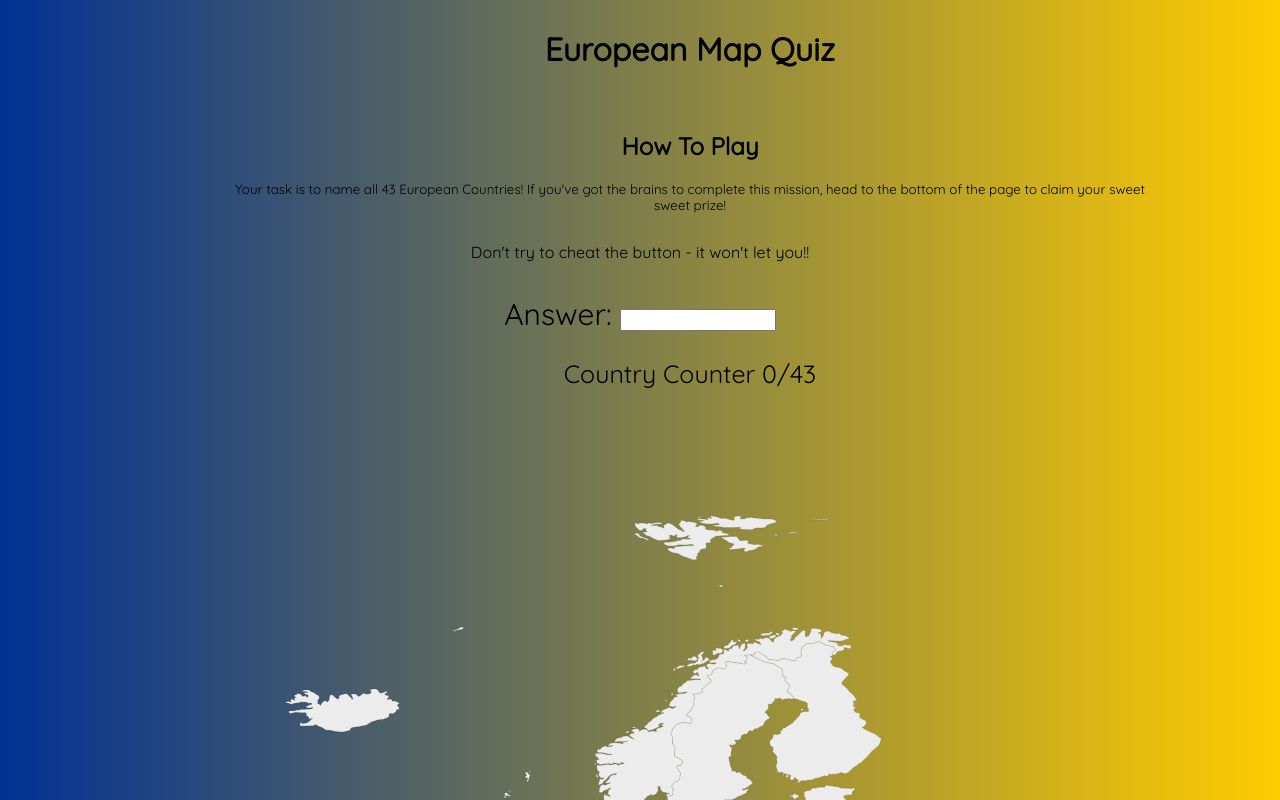
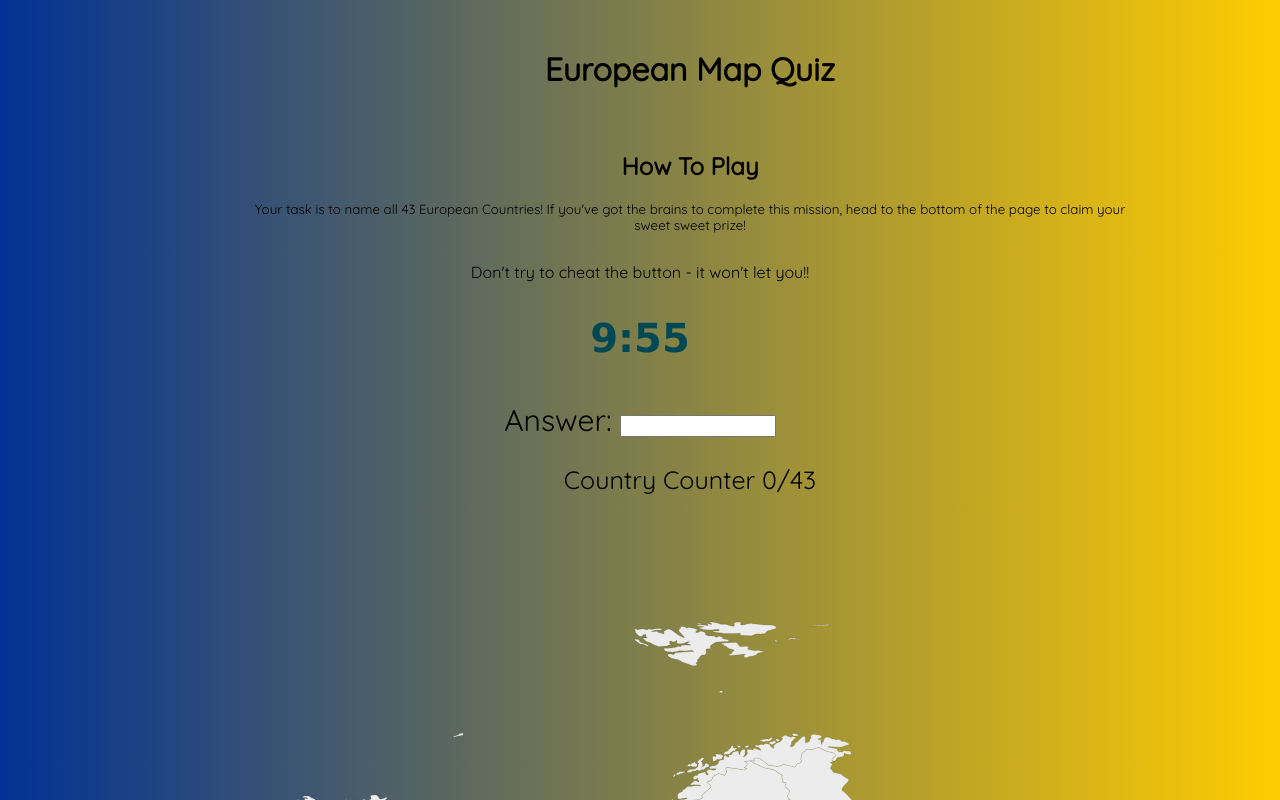
Before and after one commit to Lex5mith/map-quiz, a plain HTML site: page mapquiz.html in a window 1280 px wide. Shown: the top 800 px of the page. Drawn offline with Linux system fonts and the light colour scheme.

Commit message:
added timer

```diff
--- a/mapquiz.css
+++ b/mapquiz.css
@@ -14,6 +14,22 @@ body {
   text-align: center
 }
 
+div {
+  text-align: center;
+  /* border: 5px solid #004853; */
+  display:inline;
+  padding: 5px;
+  color: #004853;
+  font-family: Verdana, sans-serif, Arial;
+  font-size: 40px;
+  font-weight: bold;
+  text-decoration: none;
+}
+
+body {
+padding: 20px;
+text-align: center;
+}
 .article{
   height: 200px;
   width: 800px;
--- a/mapquiz.html
+++ b/mapquiz.html
@@ -21,6 +21,9 @@
         <br></br></p>
         Don't try to cheat the button - it won't let you!!
         </p>
+        <br>
+        <div id="ten-countdown"></div>
+      </article>
         <form id="answer-form" class="form" >
           <label class="answer-label">
             Answer:
--- a/mapquiz.js
+++ b/mapquiz.js
@@ -1,4 +1,35 @@
 document;
+
+function countdown( elementName, minutes, seconds )
+{
+    var element, endTime, hours, mins, msLeft, time;
+
+    function twoDigits( n )
+    {
+        return (n <= 9 ? "0" + n : n);
+    }
+
+    function updateTimer()
+    {
+        msLeft = endTime - (+new Date);
+        if ( msLeft < 1000 ) {
+            element.innerHTML = "Time is up!";
+        } else {
+            time = new Date( msLeft );
+            hours = time.getUTCHours();
+            mins = time.getUTCMinutes();
+            element.innerHTML = (hours ? hours + ':' + twoDigits( mins ) : mins) + ':' + twoDigits( time.getUTCSeconds() );
+            setTimeout( updateTimer, time.getUTCMilliseconds() + 500 );
+        }
+    }
+
+    element = document.getElementById( elementName );
+    endTime = (+new Date) + 1000 * (60*minutes + seconds) + 500;
+    updateTimer();
+}
+
+countdown( "ten-countdown", 10, 0 );
+
 
 const albaniaButton = document.getElementById("AL");
 
```
